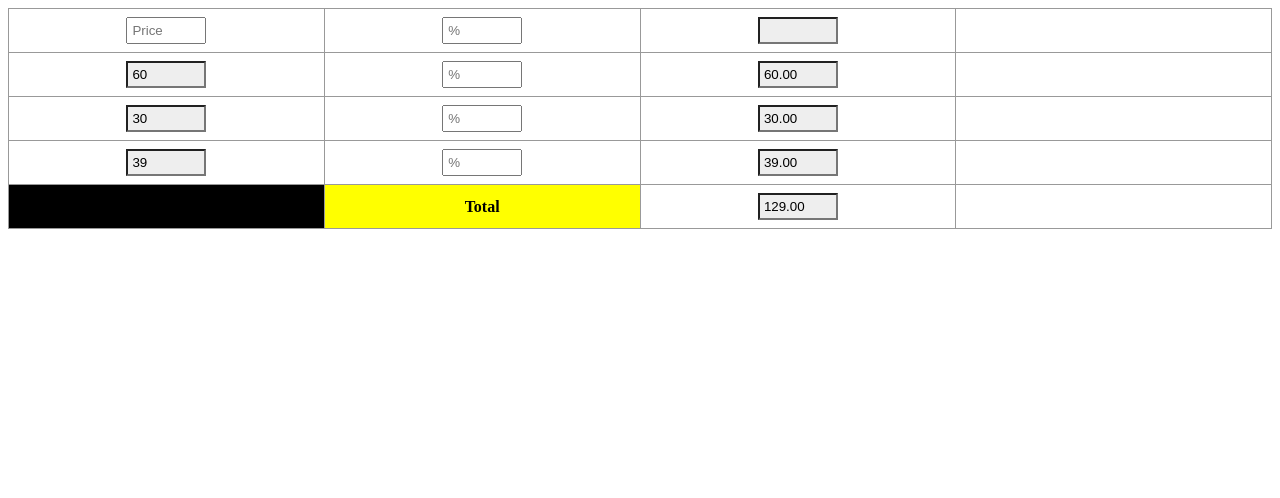
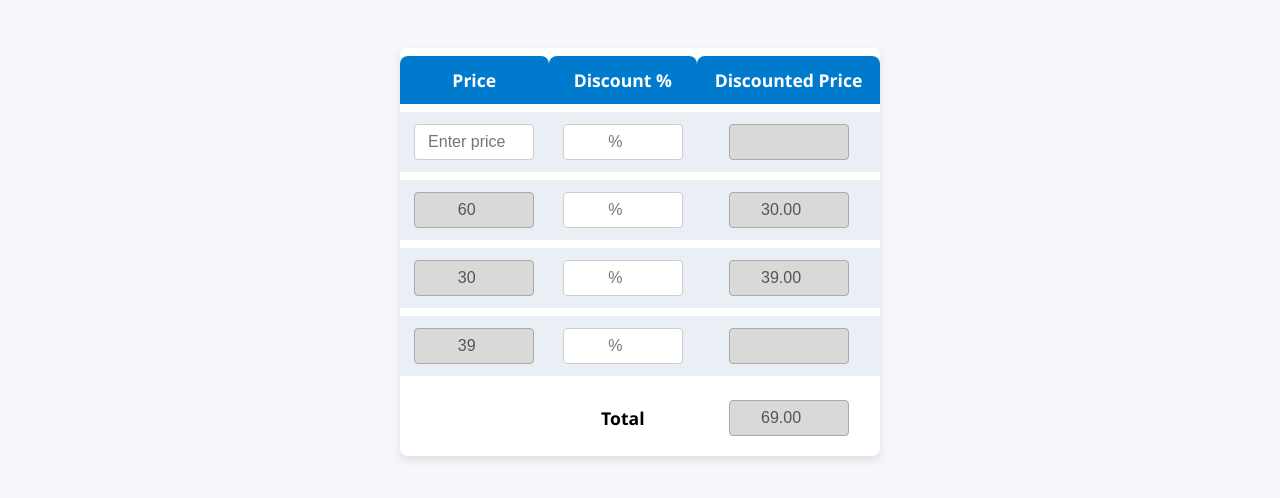
Before and after one commit to Avedelavega/Calculator-1, a plain HTML site: page index.html in a window 1280 px wide. Drawn offline with Linux system fonts and the light colour scheme.

Commit message:
Update index.html

```diff
--- a/index.html
+++ b/index.html
@@ -5,76 +5,127 @@
 <meta name="viewport" content="width=device-width, initial-scale=1" />
 <title>Discount Calculator</title>
 <style>
+  body {
+    font-family: 'Segoe UI', Tahoma, Geneva, Verdana, sans-serif;
+    background: #f5f7fa;
+    display: flex;
+    justify-content: center;
+    padding: 40px 0;
+  }
   table {
-    border-collapse: collapse;
-    width: 100%;        /* full container width */
-    table-layout: fixed; /* equal width columns */
+    border-collapse: separate;
+    border-spacing: 0 8px;
+    width: 480px;
+    box-shadow: 0 4px 8px rgb(0 0 0 / 0.1);
+    background: white;
+    border-radius: 8px;
   }
-  td, th {
-    border: 1px solid #999;
-    padding: 8px;
+  thead th {
+    background-color: #007acc;
+    color: white;
+    padding: 12px 0;
+    font-weight: 600;
+    font-size: 1.1em;
     text-align: center;
-    width: 25%;          /* equal widths for 4 columns */
-    overflow-wrap: break-word;
+    border-radius: 8px 8px 0 0;
+  }
+  tbody tr {
+    background: #e9eff5;
+    border-radius: 6px;
+  }
+  tbody tr:last-child {
+    background: transparent;
+  }
+  td {
+    text-align: center;
+    padding: 12px 0;
+    font-size: 1em;
   }
   input[type="number"] {
-    width: 80px;
-    padding: 4px;
+    width: 120px;
+    padding: 8px 12px;
+    font-size: 1em;
+    border-radius: 4px;
+    border: 1.5px solid #ccc;
+    text-align: center;
     box-sizing: border-box;
+    transition: border-color 0.2s;
+  }
+  input[type="number"]:focus {
+    outline: none;
+    border-color: #007acc;
+    box-shadow: 0 0 5px #007acc;
+  }
+  input[readonly] {
+    background-color: #d9d9d9;
+    border-color: #aaa;
+    color: #555;
+    cursor: default;
   }
   .black-bg {
-    background-color: black;
+    background-color: #000;
+    border-radius: 6px 0 0 0;
   }
   .yellow-bg {
-    background-color: yellow;
+    background-color: #ffde59;
+    font-weight: 700;
+    font-size: 1.1em;
+    border-radius: 0 6px 0 0;
   }
-  .readonly-cell {
-    background-color: #eee;
+  .total-row td {
+    background: transparent !important;
+    padding-top: 16px;
+  }
+  /* Remove border radius on tbody rows except first */
+  tbody tr:not(:first-child) td {
+    border-radius: 0;
   }
 </style>
 </head>
 <body>
 
 <table>
+  <thead>
+    <tr>
+      <th>Price</th>
+      <th>Discount %</th>
+      <th>Discounted Price</th>
+    </tr>
+  </thead>
   <tbody>
     <!-- Row 1 -->
     <tr>
-      <td><input type="number" id="price1" min="0" step="any" placeholder="Price" oninput="calculateRow(1)" /></td>
+      <td><input type="number" id="price1" min="0" step="any" placeholder="Enter price" oninput="calculateRow(1)" /></td>
       <td><input type="number" id="discount1" min="0" max="100" step="any" placeholder="%" oninput="calculateRow(1)" /></td>
-      <td><input type="number" id="result1" readonly class="readonly-cell" /></td>
-      <td></td>
+      <td><input type="number" id="result1" readonly /></td>
     </tr>
 
     <!-- Row 2 -->
     <tr>
-      <td><input type="number" value="60" readonly class="readonly-cell" /></td>
+      <td><input type="number" value="60" readonly /></td>
       <td><input type="number" id="discount2" min="0" max="100" step="any" placeholder="%" oninput="calculateRow(2)" /></td>
-      <td><input type="number" id="result2" readonly class="readonly-cell" /></td>
-      <td></td>
+      <td><input type="number" id="result2" readonly /></td>
     </tr>
 
     <!-- Row 3 -->
     <tr>
-      <td><input type="number" value="30" readonly class="readonly-cell" /></td>
+      <td><input type="number" value="30" readonly /></td>
       <td><input type="number" id="discount3" min="0" max="100" step="any" placeholder="%" oninput="calculateRow(3)" /></td>
-      <td><input type="number" id="result3" readonly class="readonly-cell" /></td>
-      <td></td>
+      <td><input type="number" id="result3" readonly /></td>
     </tr>
 
     <!-- Row 4 -->
     <tr>
-      <td><input type="number" value="39" readonly class="readonly-cell" /></td>
+      <td><input type="number" value="39" readonly /></td>
       <td><input type="number" id="discount4" min="0" max="100" step="any" placeholder="%" oninput="calculateRow(4)" /></td>
-      <td><input type="number" id="result4" readonly class="readonly-cell" /></td>
-      <td></td>
+      <td><input type="number" id="result4" readonly /></td>
     </tr>
 
-    <!-- Row 5 -->
-    <tr>
+    <!-- Row 5 (Total) -->
+    <tr class="total-row">
       <td class="black-bg"></td>
-      <td class="yellow-bg"><strong>Total</strong></td>
-      <td><input type="number" id="total" readonly class="readonly-cell" /></td>
-      <td></td>
+      <td class="yellow-bg">Total</td>
+      <td><input type="number" id="total" readonly /></td>
     </tr>
   </tbody>
 </table>
@@ -85,7 +136,7 @@ function calculateRow(row) {
   if (row === 1) {
     priceInput = document.getElementById('price1').value;
   } else {
-    priceInput = document.querySelector(`table tbody tr:nth-child(${row}) td:first-child input`).value;
+    priceInput = document.querySelector(`table tbody tr:nth-child(${row + 1}) td:first-child input`).value;
   }
   const price = parseFloat(priceInput) || 0;
 
```
